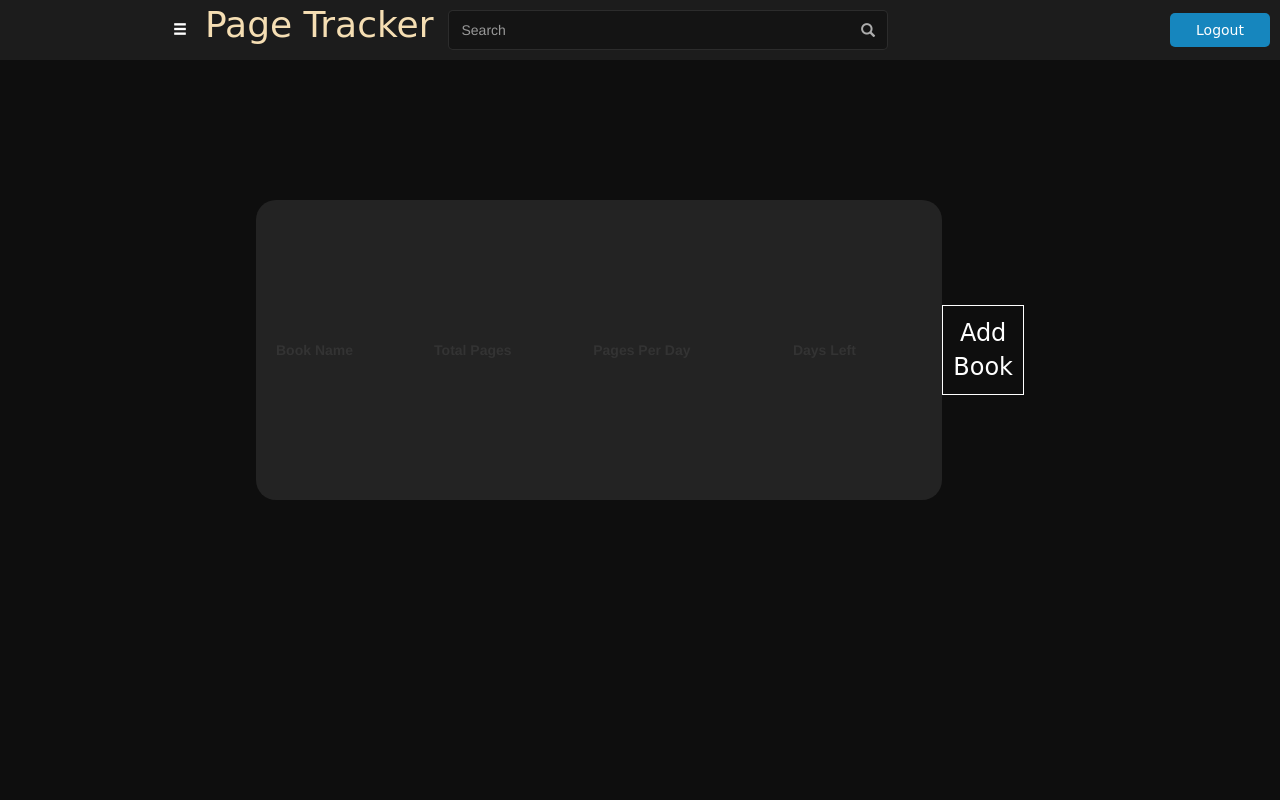
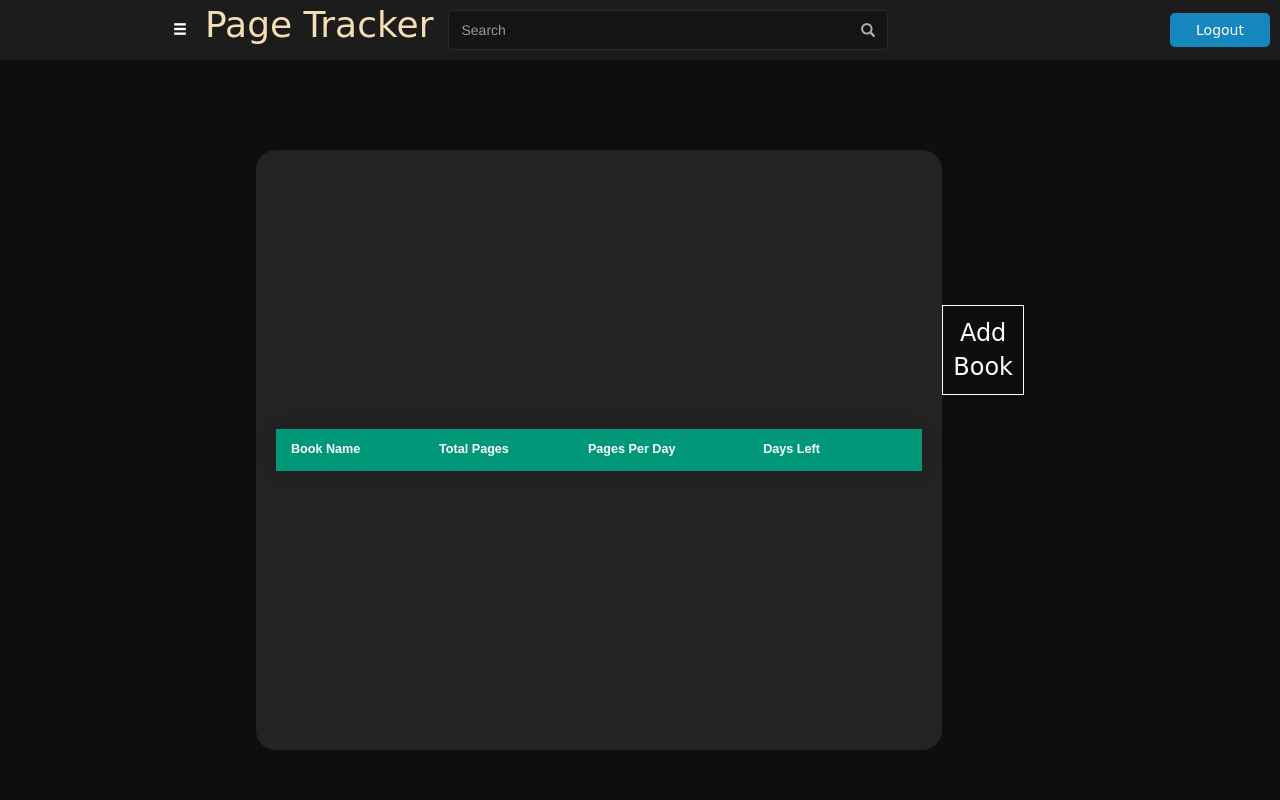
Before and after one commit to SuperXavier42/Page-Tracker, a Flask app: page / in a window 1280 px wide. Run offline with Flask 3, Linux system fonts and the light colour scheme; a user stored in the database is signed in; data comes from the database, SQL or seed files in the repository; lists and menus that the app fills with data are empty; some libraries are stand-ins or nearby versions.

Commit message:
Fixed the table display and style

```diff
--- a/templates/home.html
+++ b/templates/home.html
@@ -7,9 +7,9 @@
 {% endblock %}
 
 {% block content %}
-<div class="container">
-    <table id="html-data-table">
-        <thead id="data-head">
+<div class="container" id="data-table">
+    <table class="styled-table" id="data-table-head">
+        <thead>
             <tr>
                 <th>Book Name</th>
                 <th>Total Pages</th>
@@ -18,14 +18,27 @@
                 <th></th>
             </tr>
         </thead>
-        <tbody id="data-body">
-        </tbody>
     </table>
+    <div class="table-content">
+        <table class="styled-table" id="data-table-body">
+            {% for book in books %}
+                <tr>
+                    <td>{{ book[0] }}</td>
+                    <td>{{ book[1] }}</td>
+                    <td>{{ book[1] }}/{{ book[2] }}</td>
+                    <td>{{ book[2] }}</td>
+                    <td><button id="delete-book-btn" onclick="deleteBook(book[0])">Delete</button></td>
+                </tr>
+            </tbody>
+            {% endfor %}
+        </table>
+    </div>
 </div>
+
 <script>
-    const tableBody = document.getElementById('#data-body');
+    function deleteBook(book_name){
 
-
+    }
 </script>
 <a href="{{url_for('book.addbook')}}"><button>Add Book</button></a>
 {% endblock %}
```
